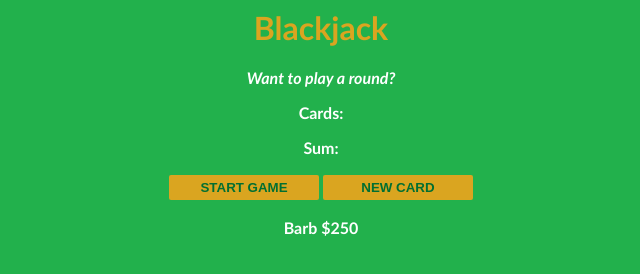
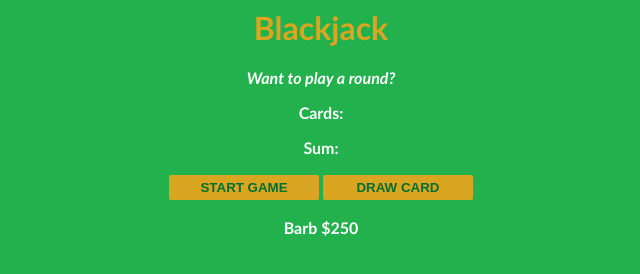
Before and after one commit to barbstork/blackjack, a plain HTML site: page index.html in a window 1280 px wide. Shown: the full height of the page, 319-959 px from the left. Drawn offline with Linux system fonts and the light colour scheme.

Commit message:
Update index.html
Changed "NEW CARD" to "DRAW CARD."

```diff
--- a/index.html
+++ b/index.html
@@ -10,7 +10,7 @@
         <p id="cards-el">Cards:</p>
         <p id="sum-el">Sum:</p>
         <button id="start-btn" onclick="startGame()">START GAME</button>
-        <button id="newcard-btn" onclick="newCard()">NEW CARD</button>
+        <button id="newcard-btn" onclick="newCard()">DRAW CARD</button>
         <p id="player-el"></p>
         <script src="index.js"></script>
     </body>
```
